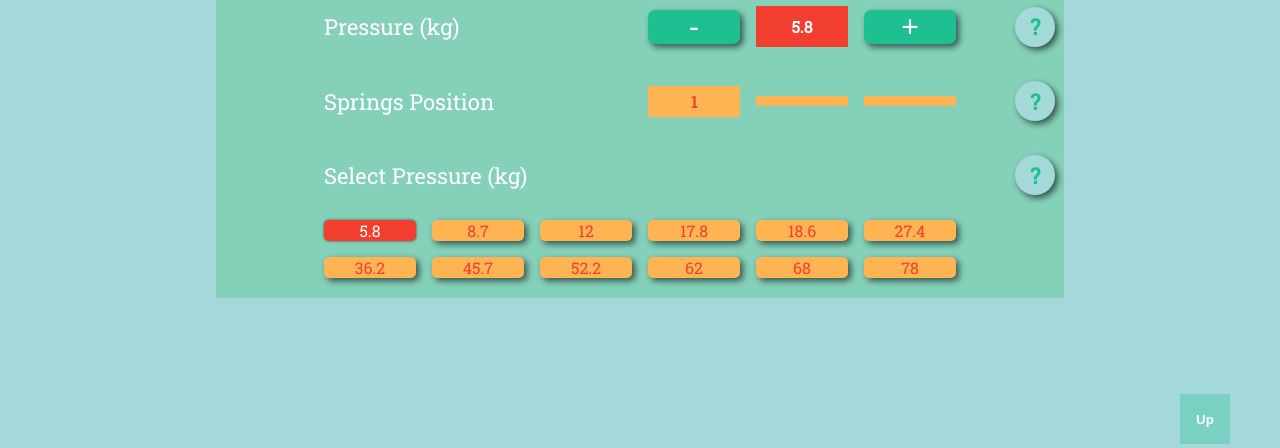
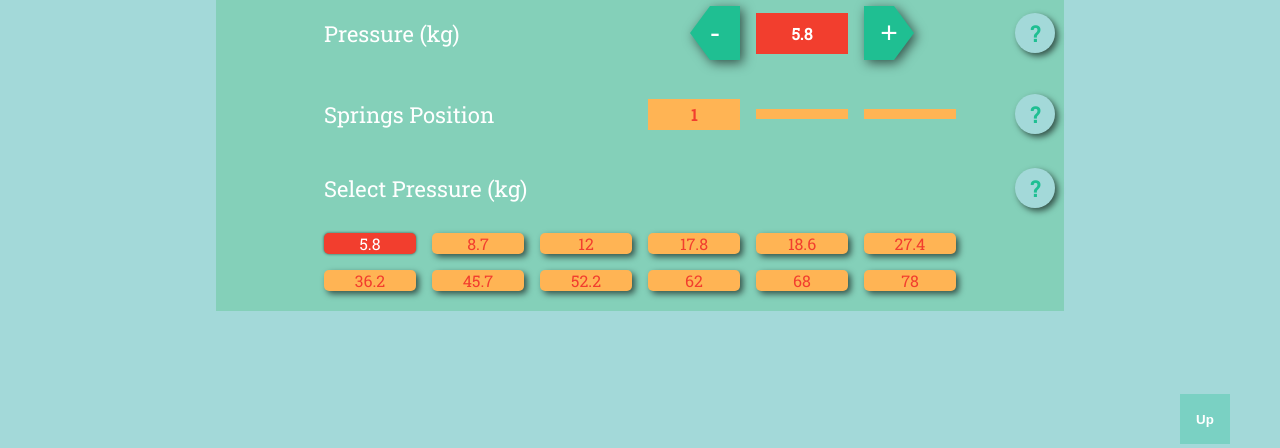
Before and after one commit to AlexanderPershin/gripper, a React app: page / in a window 1280 px wide. Shown: the part 306-754 px from the top of the page. Built offline with nearby package versions, Linux system fonts and the light colour scheme; a web font is replaced by a local one.

Commit message:
plus/minus btn styles added

```diff
--- a/src/components/Caclulator.js
+++ b/src/components/Caclulator.js
@@ -313,19 +313,23 @@ export default class Caclulator extends Component {
           <div className='press'>
             <div className='press-label'>Pressure (kg)</div>
             <div className='press-value'>
+              <div className='btn-wrapper'>
                 <button
                   className='decrease-press-btn'
                   onClick={this.handleDecreasePressure}
                 >
                   -
                 </button>
+              </div>
               <div className='num'>{this.state.selectedPressure}</div>
+              <div className='btn-wrapper'>
                 <button
                   className='increase-press-btn'
                   onClick={this.handleIncreasePressure}
                 >
                   +
                 </button>
+              </div>
               <InfoBtn info='Select the pressure' />
             </div>
           </div>
--- a/src/sass/components/_calc.scss
+++ b/src/sass/components/_calc.scss
@@ -100,20 +100,48 @@
           font-weight: bold;
           padding: 10px 0;
         }
+        .btn-wrapper {
+          // justify-self: center;
+          filter: drop-shadow(3px 3px 6px rgba($color: #000000, $alpha: 0.6));
+          display: inline-flex;
+          justify-content: flex-start;
+          align-items: stretch;
+        }
         .increase-press-btn,
         .decrease-press-btn {
+          max-width: 50px;
+          flex: 1 1 20px;
+          padding: 10px;
           cursor: pointer;
           font-size: 30px;
           color: white;
           background: $color_3;
           border: none;
           outline: none;
-          border-radius: 7px;
-          box-shadow: 3px 3px 6px rgba($color: #000000, $alpha: 0.6);
+          display: flex;
+          justify-content: center;
+          align-items: center;
+        }
+        .decrease-press-btn {
+          margin-left: auto;
+        }
+        .btn-wrapper {
           &:active {
             color: $color_6;
-            box-shadow: 0 0 3px rgba($color: #000000, $alpha: 0.6);
+            filter: drop-shadow(0 0 3px rgba($color: #000000, $alpha: 0.6));
           }
+        }
+        .increase-press-btn {
+          clip-path: polygon(
+            100% 50%,
+            calc(100% - 20px) 100%,
+            0% 100%,
+            0% 0%,
+            calc(100% - 20px) 0%
+          );
+        }
+        .decrease-press-btn {
+          clip-path: polygon(20px 0%, 100% 0%, 100% 100%, 20px 100%, 0 50%);
         }
       }
     }
```
Lines whose indentation alone changed are shown as unchanged.
